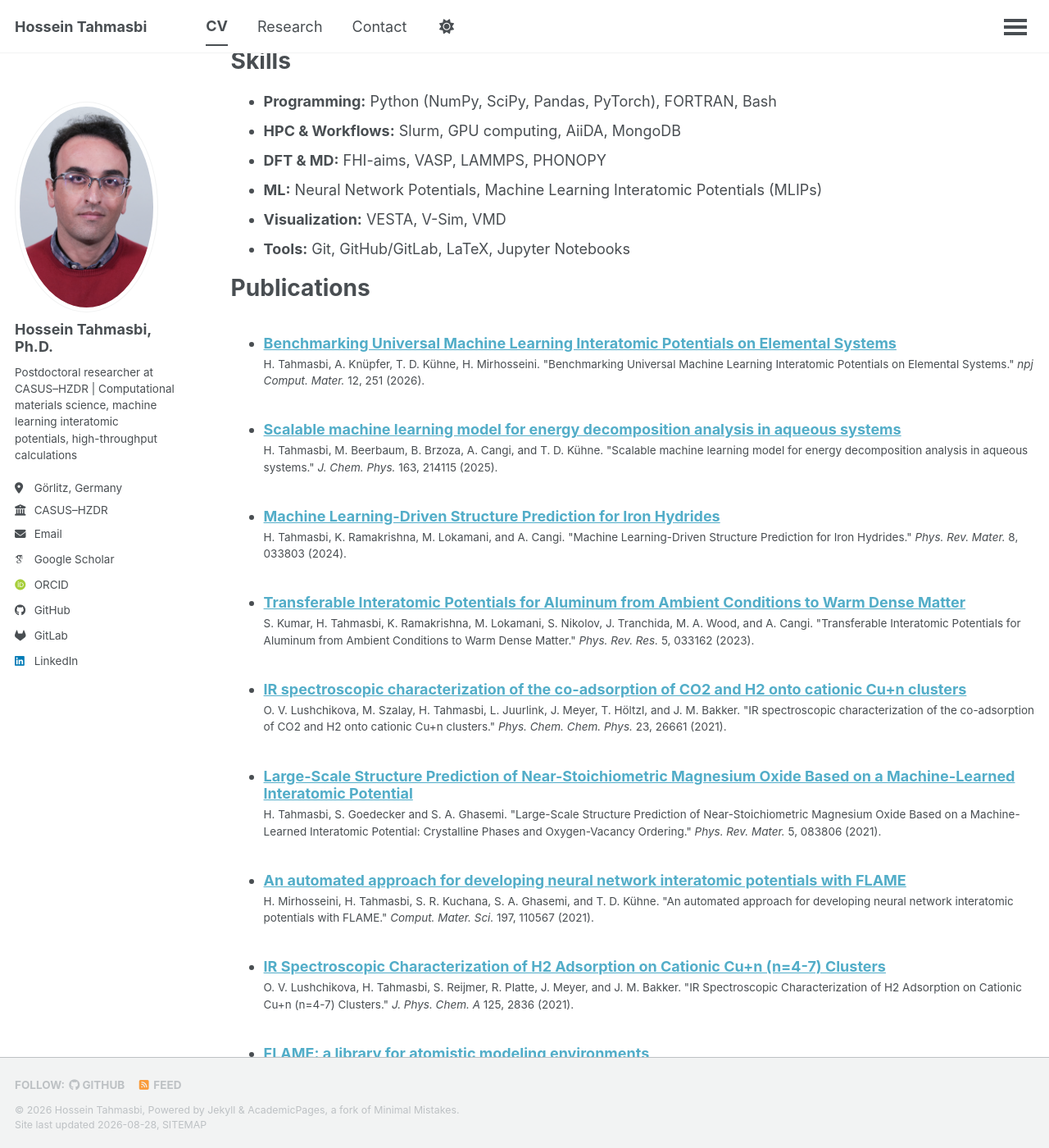
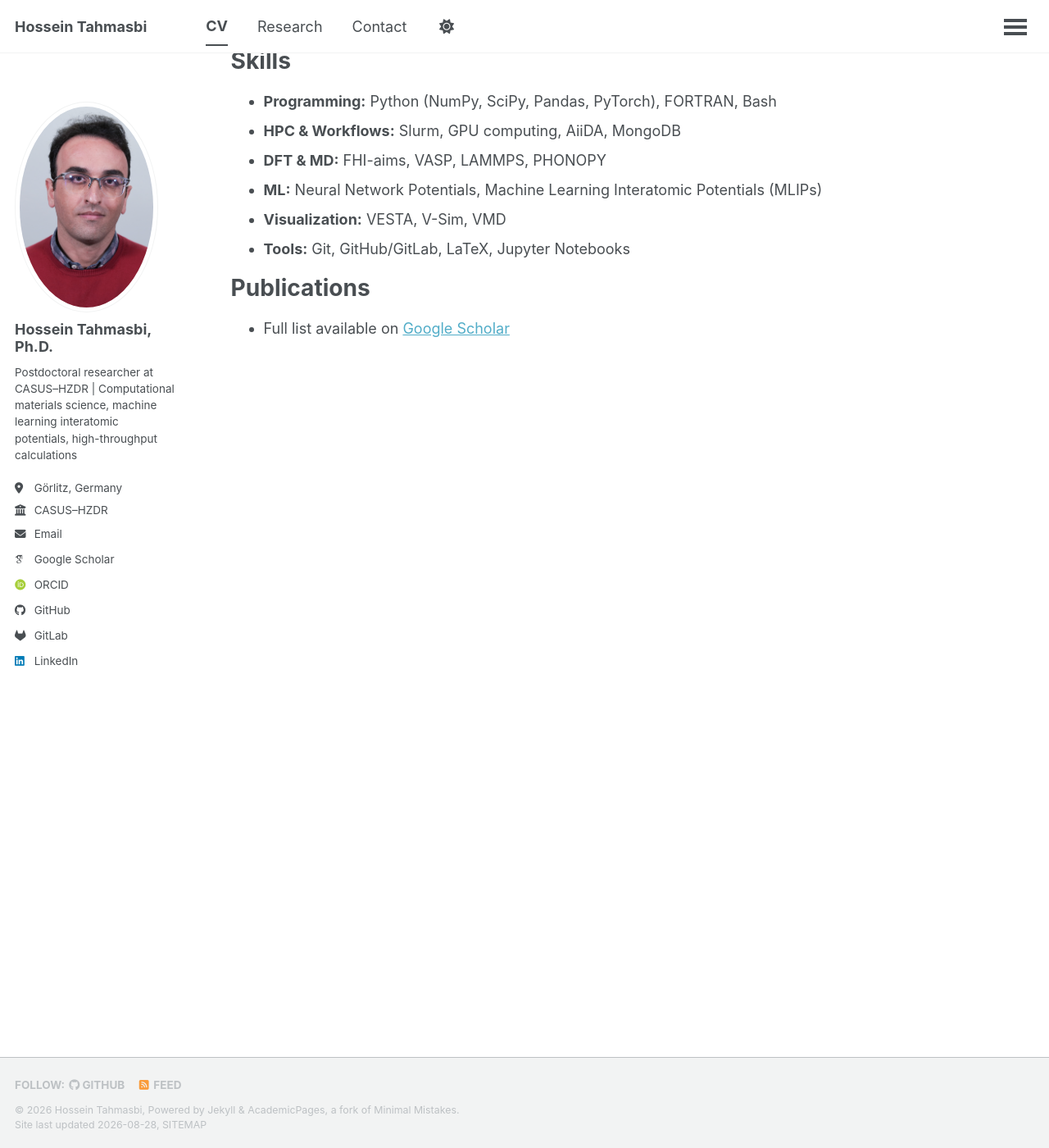
Before and after one commit to htahmasbi/htahmasbi.github.io, a Jekyll site: the page built from _pages/cv.md, in a window 1280 px wide and 1400 px high, scrolled down 788 px. Shown: the whole window at 82% size. Built offline with Jekyll 4.4.1, drawn with Linux system fonts in a browser that asks for light colours; some web fonts are replaced; a script that is not in the unit is left out; some of the changed text lies outside the part shown.

Commit message:
Drop publication listings from CV page; point to Google Scholar

```diff
--- a/_pages/cv.md
+++ b/_pages/cv.md
@@ -42,6 +42,4 @@ Skills
 
 Publications
 ======
-  <ul>{% for post in site.publications reversed %}
-    {% include archive-single-cv.html %}
-  {% endfor %}</ul>
+* Full list available on [Google Scholar](https://scholar.google.com/citations?user=7vJsxO8AAAAJ)
--- a/_publications/2017-08-01-zno-clusters.md
+++ /dev/null
@@ -1,15 +0,0 @@
----
-title: "Energy landscape of ZnO clusters and low density polymorphs"
-collection: publications
-category: manuscripts
-permalink: /publication/2017-zno-clusters
-excerpt: 'Structural searches with the minima hopping method discovered a novel tubelike (ZnO)32 ground state and 57 new metastable low-density ZnO polymorphs.'
-date: 2017-08-01
-venue: 'Phys. Rev. B 96, 064108'
-paperurl: 'https://doi.org/10.1103/PhysRevB.96.064108'
-citation: 'R. Rasoulkhani, H. Tahmasbi, S. A. Ghasemi, S. Faraji, S. Rostami and M. Amsler. "Energy landscape of ZnO clusters and low density polymorphs." <i>Phys. Rev. B</i> 96, 064108 (2017).'
----
-
-Structural searches with the minima hopping method and a charge-equilibrated neural network potential (CENT) uncovered a novel putative tubelike ground state for the (ZnO)₃₂ cluster and 57 new metastable low-density crystalline ZnO polymorphs, whose cage-like voids resemble the hollow motifs of small clusters.
-
-[Paper](https://doi.org/10.1103/PhysRevB.96.064108) · Minimal hopping structure prediction · Neural network potentials
--- a/_publications/2017-10-01-tio2-sheet.md
+++ /dev/null
@@ -1,15 +0,0 @@
----
-title: "Two-Dimensional Hexagonal Sheet of TiO2"
-collection: publications
-category: manuscripts
-permalink: /publication/2017-tio2-sheet
-excerpt: 'Discovery of a honeycomb (hexagonal) TiO2 sheet that is lower in energy than the lepidocrocite nanosheet and only 13 meV/atom above bulk rutile, with a tunable 5.05 eV gap.'
-date: 2017-10-01
-venue: 'Chem. Mater. 29, 8594'
-paperurl: 'https://doi.org/10.1021/acs.chemmater.7b02031'
-citation: 'H. A. Eivari, S. A. Ghasemi, H. Tahmasbi, S. Rostami, S. Faraji, R. Rasoulkhani, S. Goedecker and M. Amsler. "Two-Dimensional Hexagonal Sheet of TiO2." <i>Chem. Mater.</i> 29, 8594 (2017).'
----
-
-Using the minima hopping method with an artificial neural network potential, we predicted a hexagonal TiO₂ nanosheet that is energetically below the experimentally known lepidocrocite monolayer and only 13 meV/atom above rutile bulk, with a large gap that can be tuned by strain and defects.
-
-[Paper](https://doi.org/10.1021/acs.chemmater.7b02031) · [arXiv:1704.03983](https://arxiv.org/abs/1704.03983)
--- a/_publications/2020-11-01-flame-library.md
+++ /dev/null
@@ -1,15 +0,0 @@
----
-title: "FLAME: a library for atomistic modeling environments"
-collection: publications
-category: manuscripts
-permalink: /publication/2020-flame-library
-excerpt: 'The FLAME software library: neural network interatomic potentials, minima hopping structure prediction, MD, and saddle-point searches in a unified framework.'
-date: 2020-11-01
-venue: 'Comput. Phys. Commun. 256, 107415'
-paperurl: 'https://doi.org/10.1016/j.cpc.2020.107415'
-citation: 'M. Amsler, S. Rostami, H. Tahmasbi, E. Rahmatizad, S. Faraji, R. Rasoulkhani, and S. A. Ghasemi. "FLAME: a library for atomistic modeling environments." <i>Comput. Phys. Commun.</i> 256, 107415 (2020).'
----
-
-FLAME provides a unified, modular framework for atomistic simulations — neural network interatomic potentials, minima hopping structure prediction, molecular dynamics, and transition state searches — that underpins structure prediction studies of molecules, crystals, surfaces, and 2D materials.
-
-[Paper](https://doi.org/10.1016/j.cpc.2020.107415) · [arXiv:1912.04055](https://arxiv.org/abs/1912.04055) · [Code](https://github.com/flame-code/FLAME)
--- a/_publications/2021-04-01-ir-h2-cu.md
+++ /dev/null
@@ -1,15 +0,0 @@
----
-title: "IR Spectroscopic Characterization of H2 Adsorption on Cationic Cu+n (n=4-7) Clusters"
-collection: publications
-category: manuscripts
-permalink: /publication/2021-ir-h2-cu
-excerpt: 'IRMPD spectra combined with DFT and minima-hopping sampling show that H2 dissociates on Cu5+ but binds molecularly on Cu4+, Cu6+, and Cu7+.'
-date: 2021-04-01
-venue: 'J. Phys. Chem. A 125, 2836'
-paperurl: 'https://doi.org/10.1021/acs.jpca.0c11527'
-citation: 'O. V. Lushchikova, H. Tahmasbi, S. Reijmer, R. Platte, J. Meyer, and J. M. Bakker. "IR Spectroscopic Characterization of H2 Adsorption on Cationic Cu+n (n=4-7) Clusters." <i>J. Phys. Chem. A</i> 125, 2836 (2021).'
----
-
-Combining IR multiple-photon dissociation spectroscopy with DFT and minima-hopping structural sampling, we explained the size-dependent reactivity of cationic copper clusters towards hydrogen: dissociative adsorption dominates for Cu₅⁺, while Cu₄⁺, Cu₆⁺, and Cu₇⁺ show predominantly molecular binding — rationalized by transition-state barriers.
-
-[Paper](https://doi.org/10.1021/acs.jpca.0c11527)
--- a/_publications/2021-06-01-flame-automated-approach.md
+++ /dev/null
@@ -1,15 +0,0 @@
----
-title: "An automated approach for developing neural network interatomic potentials with FLAME"
-collection: publications
-category: manuscripts
-permalink: /publication/2021-flame-automated-approach
-excerpt: 'An automated, minimal-intervention workflow that grows training data and MLIPs side-by-side using structure prediction, validated against reference DFT.'
-date: 2021-06-01
-venue: 'Comput. Mater. Sci. 197, 110567'
-paperurl: 'https://doi.org/10.1016/j.commatsci.2021.110567'
-citation: 'H. Mirhosseini, H. Tahmasbi, S. R. Kuchana, S. A. Ghasemi, and T. D. Kühne. "An automated approach for developing neural network interatomic potentials with FLAME." <i>Comput. Mater. Sci.</i> 197, 110567 (2021).'
----
-
-A Python-based, automated workflow (PyFLAME) for building neural network interatomic potentials: starting only from the chemical species, it cycles between training the potential and crystal-structure prediction to grow a representative dataset with minimal human intervention, then validates the fitted potentials against reference DFT in molecular statics and dynamics.
-
-[Paper](https://doi.org/10.1016/j.commatsci.2021.110567) · [arXiv:2102.04085](https://arxiv.org/abs/2102.04085) · [Code](https://github.com/flame-code/PyFLAME)
--- a/_publications/2021-08-01-mgo-structure-prediction.md
+++ /dev/null
@@ -1,15 +0,0 @@
----
-title: "Large-Scale Structure Prediction of Near-Stoichiometric Magnesium Oxide Based on a Machine-Learned Interatomic Potential"
-collection: publications
-category: manuscripts
-permalink: /publication/2021-mgo-structure-prediction
-excerpt: 'Large-scale structure prediction of MgO with a machine-learned interatomic potential, revealing crystalline phases and oxygen-vacancy ordering.'
-date: 2021-08-01
-venue: 'Phys. Rev. Mater. 5, 083806'
-paperurl: 'https://doi.org/10.1103/PhysRevMaterials.5.083806'
-citation: 'H. Tahmasbi, S. Goedecker and S. A. Ghasemi. "Large-Scale Structure Prediction of Near-Stoichiometric Magnesium Oxide Based on a Machine-Learned Interatomic Potential: Crystalline Phases and Oxygen-Vacancy Ordering." <i>Phys. Rev. Mater.</i> 5, 083806 (2021).'
----
-
-A machine-learned neural network interatomic potential (combined with the Morris–Ho algorithm) enabled large-scale structure prediction of near-stoichiometric MgO, mapping crystalline phases and oxygen-vacancy ordering — systems whose large unit cells are otherwise intractable at the ab initio level.
-
-[Paper](https://doi.org/10.1103/PhysRevMaterials.5.083806)
--- a/_publications/2021-12-01-ir-co2-h2-cu.md
+++ /dev/null
@@ -1,15 +0,0 @@
----
-title: "IR spectroscopic characterization of the co-adsorption of CO2 and H2 onto cationic Cu+n clusters"
-collection: publications
-category: manuscripts
-permalink: /publication/2021-ir-co2-h2-cu
-excerpt: 'IRMPD spectroscopy and DFT show CO2 physisorbs on Cun+ clusters and is not activated even when H2 co-adsorbs dissociatively.'
-date: 2021-12-01
-venue: 'Phys. Chem. Chem. Phys. 23, 26661'
-paperurl: 'https://doi.org/10.1039/d1cp03119h'
-citation: 'O. V. Lushchikova, M. Szalay, H. Tahmasbi, L. Juurlink, J. Meyer, T. Höltzl, and J. M. Bakker. "IR spectroscopic characterization of the co-adsorption of CO2 and H2 onto cationic Cu+n clusters." <i>Phys. Chem. Chem. Phys.</i> 23, 26661 (2021).'
----
-
-Using IRMPD spectroscopy at the FELICE free-electron laser together with DFT reaction-path calculations, we investigated elementary steps of the copper-catalyzed CO₂ reduction: CO₂ physisorbs in an end-on configuration on cationic Cuₙ⁺ clusters and, despite dissociative H₂ adsorption, is not activated — consistent with a large dissociation barrier computed from first principles.
-
-[Paper](https://doi.org/10.1039/d1cp03119h)
--- a/_publications/2023-09-01-transferable-aluminum.md
+++ /dev/null
@@ -1,15 +0,0 @@
----
-title: "Transferable Interatomic Potentials for Aluminum from Ambient Conditions to Warm Dense Matter"
-collection: publications
-category: manuscripts
-permalink: /publication/2023-transferable-aluminum
-excerpt: 'A machine-learned interatomic potential for aluminum spanning ambient conditions up to warm dense matter.'
-date: 2023-09-01
-venue: 'Phys. Rev. Res. 5, 033162'
-paperurl: 'https://doi.org/10.1103/PhysRevResearch.5.033162'
-citation: 'S. Kumar, H. Tahmasbi, K. Ramakrishna, M. Lokamani, S. Nikolov, J. Tranchida, M. A. Wood, and A. Cangi. "Transferable Interatomic Potentials for Aluminum from Ambient Conditions to Warm Dense Matter." <i>Phys. Rev. Res.</i> 5, 033162 (2023).'
----
-
-Development and validation of transferable machine-learned interatomic potentials for aluminum that remain reliable across a wide range of thermodynamic conditions, from ambient all the way to warm dense matter.
-
-[Paper](https://doi.org/10.1103/PhysRevResearch.5.033162)
--- a/_publications/2024-03-01-ml-iron-hydrides.md
+++ /dev/null
@@ -1,15 +0,0 @@
----
-title: "Machine Learning-Driven Structure Prediction for Iron Hydrides"
-collection: publications
-category: manuscripts
-permalink: /publication/2024-ml-iron-hydrides
-excerpt: 'ML-driven structure prediction for iron hydrides, trained on high-throughput DFT data from a MongoDB/AiiDA workflow.'
-date: 2024-03-01
-venue: 'Phys. Rev. Mater. 8, 033803'
-paperurl: 'https://doi.org/10.1103/PhysRevMaterials.8.033803'
-citation: 'H. Tahmasbi, K. Ramakrishna, M. Lokamani, and A. Cangi. "Machine Learning-Driven Structure Prediction for Iron Hydrides." <i>Phys. Rev. Mater.</i> 8, 033803 (2024).'
----
-
-Machine-learning-driven structure prediction of iron hydrides, built on high-throughput ab initio data generated and stored in a MongoDB/AiiDA workflow, combining neural network interatomic potentials with global structure search.
-
-[Paper](https://doi.org/10.1103/PhysRevMaterials.8.033803)
--- a/_publications/2025-10-01-scalable-ml-energy-decomposition.md
+++ /dev/null
@@ -1,15 +0,0 @@
----
-title: "Scalable machine learning model for energy decomposition analysis in aqueous systems"
-collection: publications
-category: manuscripts
-permalink: /publication/2025-scalable-ml-energy-decomposition
-excerpt: 'A PyTorch neural network (SOAP + MLP) predicts electron delocalization energies in water, scaling EDA to systems beyond DFT reach such as water in metal-organic frameworks.'
-date: 2025-10-01
-venue: 'J. Chem. Phys. 163, 214115'
-paperurl: 'https://doi.org/10.1063/5.0303825'
-citation: 'H. Tahmasbi, M. Beerbaum, B. Brzoza, A. Cangi, and T. D. Kühne. "Scalable machine learning model for energy decomposition analysis in aqueous systems." <i>J. Chem. Phys.</i> 163, 214115 (2025).'
----
-
-A neural network model for energy decomposition analysis: using SOAP descriptors and a custom PyTorch multilayer perceptron, it predicts electron delocalization energies of water molecules, exploiting the locality of electronic structure to scale to systems far beyond DFT reach — demonstrated on water confined in metal-organic frameworks.
-
-[Paper](https://doi.org/10.1063/5.0303825) · [arXiv:2509.19983](https://arxiv.org/abs/2509.19983) · [Code](https://github.com/htahmasbi/ALMO_EDA)
--- a/_publications/2026-01-01-benchmarking-universal-mlip.md
+++ /dev/null
@@ -1,15 +0,0 @@
----
-title: "Benchmarking Universal Machine Learning Interatomic Potentials on Elemental Systems"
-collection: publications
-category: manuscripts
-permalink: /publication/2026-benchmarking-universal-mlip
-excerpt: 'A benchmarking framework combining equation-of-state tests and minima-hopping global searches evaluates six universal MLIPs, exposing where accuracy, stability, and energy ordering fail.'
-date: 2026-01-01
-venue: 'npj Comput. Mater. 12, 251'
-paperurl: 'https://doi.org/10.1038/s41524-026-02251-2'
-citation: 'H. Tahmasbi, A. Knüpfer, T. D. Kühne, H. Mirhosseini. "Benchmarking Universal Machine Learning Interatomic Potentials on Elemental Systems." <i>npj Comput. Mater.</i> 12, 251 (2026).'
----
-
-I introduced a benchmarking framework that evaluates universal MLIPs (MACE-based models, MatterSim, and PET-based models) along two axes — equation-of-state accuracy near equilibrium and global exploration via minima hopping searches. The results reveal strong performance for transition metals but systematic gaps for alkali/alkaline-earth metals, and show that smoother learned potential surfaces do not guarantee more accurate energetic landscapes: search efficiency and structural fidelity decouple.
-
-[Paper](https://doi.org/10.1038/s41524-026-02251-2) · [arXiv:2512.20230](https://arxiv.org/abs/2512.20230)
```
Also changed, not shown: _publications/2016-01-01-statistical-mechanics-solutions.md (deleted, +0 -10 lines).
